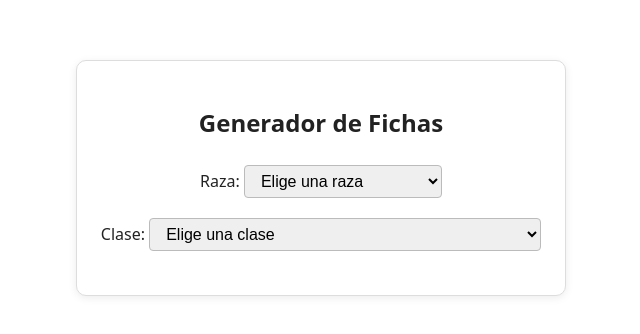
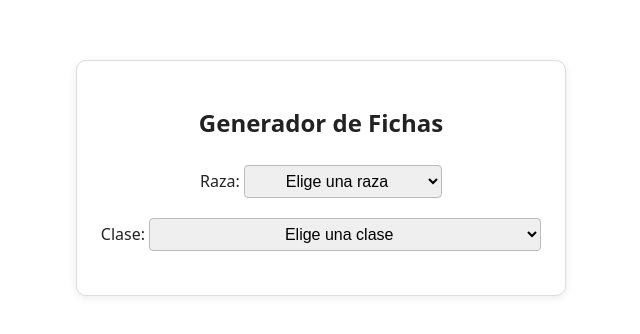
Before and after one commit to Yeicogm/StromRol, a React (Vite) app in the folder StromRol/: page / in a window 1280 px wide. Shown: the part 222-556 px from the top of the page, without its empty margins (319-959 px from the left). Built offline with nearby package versions, Linux system fonts and the light colour scheme.

Commit message:
fix: centrar el texto en el botón de selección de ficha

```diff
--- a/StromRol/src/App.css
+++ b/StromRol/src/App.css
@@ -180,6 +180,8 @@
   font-size: 16px;
   border-radius: 4px;
   border: 1px solid #bbb;
+  text-align: center;
+  text-align-last: center;
 }
 .ficha-resultado {
   margin-top: 32px;
```
